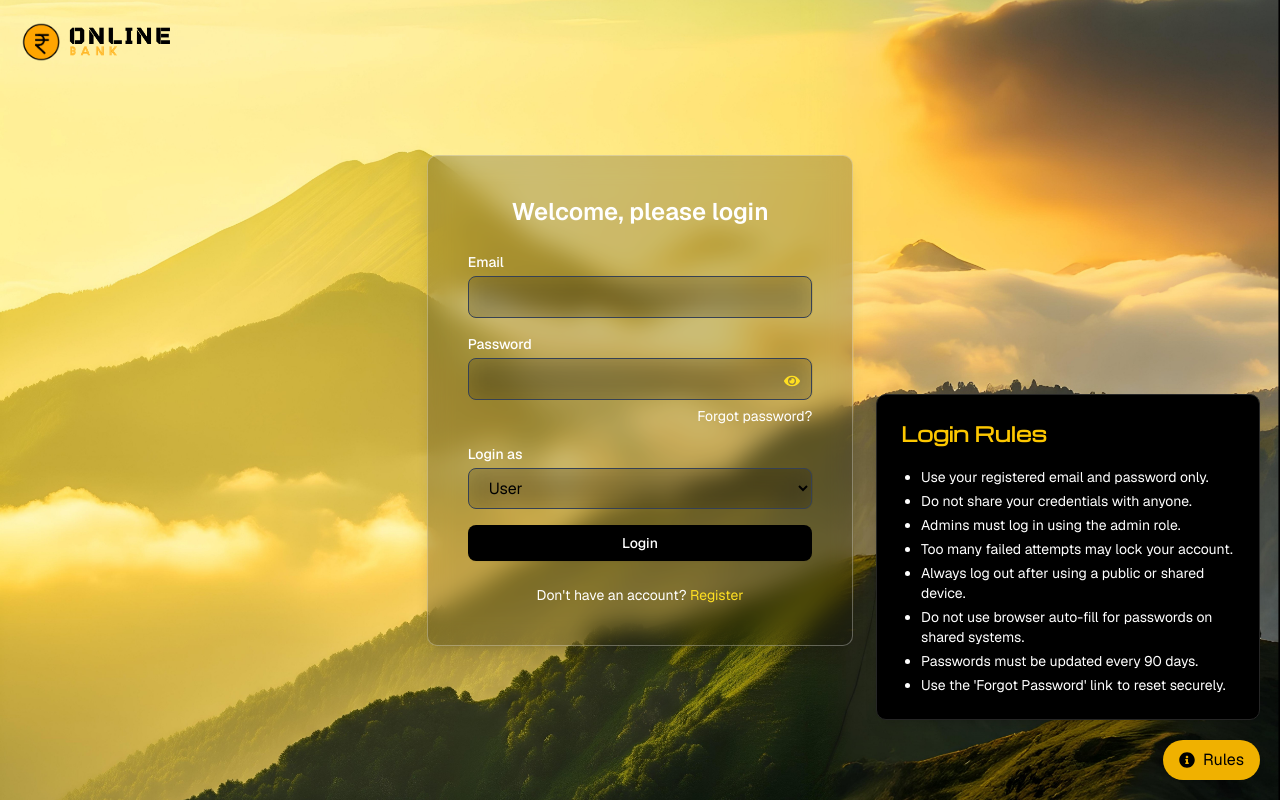
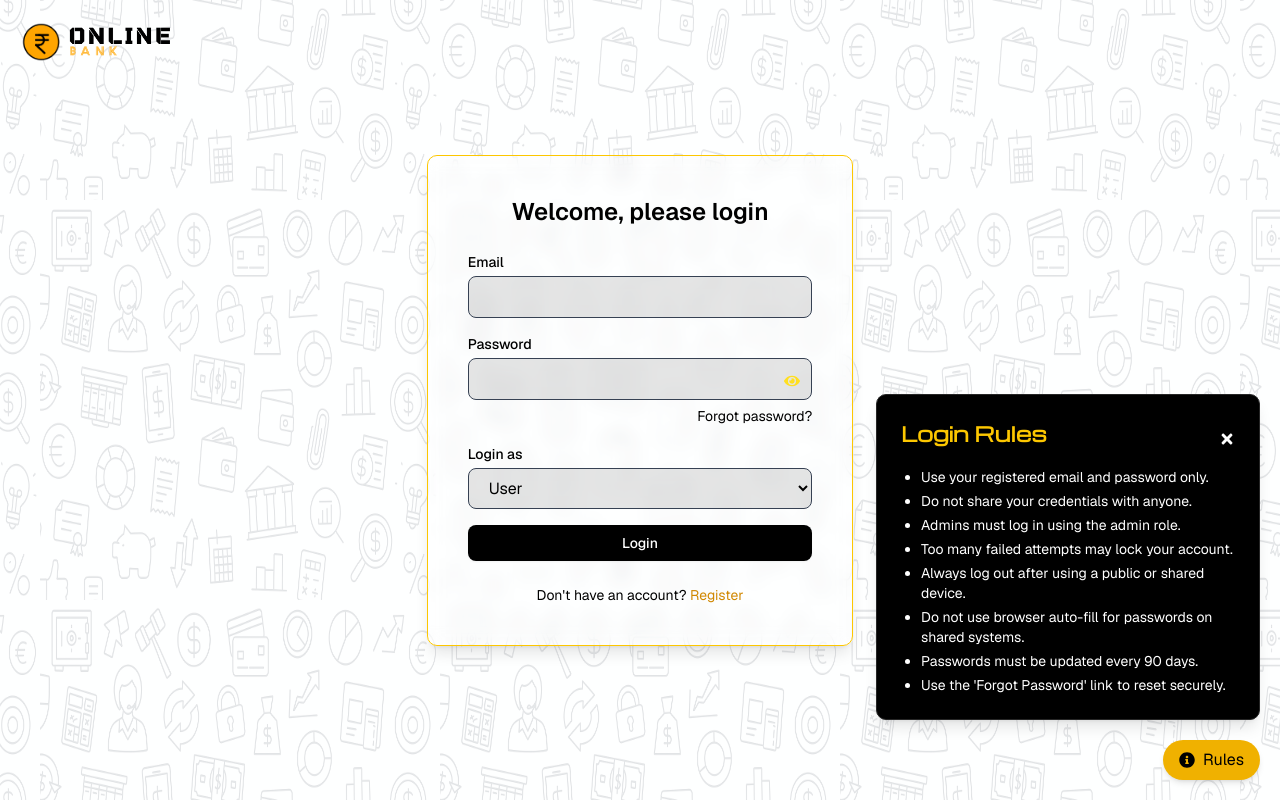
Before and after one commit to GiriBabu-2004/online-bank, a Next.js app: page /login in a window 1280 px wide. Both pictures are taken after a click on the button "Rules". Built offline with nearby package versions, Linux system fonts and the light colour scheme; a web font is replaced by a local one.

Commit message:
Refactor code structure for improved readability and maintainability

```diff
--- a/app/forgot-password/page.jsx
+++ b/app/forgot-password/page.jsx
@@ -19,7 +19,11 @@ export default function ForgotPassword() {
   };
 
   return (
-    <div className="relative flex min-h-screen items-center justify-center bg-[url('/login-back.jpg')] bg-cover bg-center bg-no-repeat text-white px-4">
+    <div className="relative flex min-h-screen items-center justify-center bg-[url('/background.png')] bg-repeat bg-[length:350px_350px] bg-center text-white px-4"
+     style={{
+        backgroundColor: "rgba(255,255,255,0.85)",
+        backgroundBlendMode: "overlay",
+      }}>
       {/* Logo top-left */}
       <Link
         href="/"
@@ -32,14 +36,14 @@ export default function ForgotPassword() {
       {/* Form container */}
       <form
         onSubmit={handleSubmit}
-        className="bg-white/20 backdrop-blur-md text-primary p-8 rounded-xl shadow-lg w-full max-w-md border border-white/30"
+        className="bg-white/20 backdrop-blur-md text-primary p-8 rounded-xl shadow-lg w-full max-w-md border border-yellow-400"
       >
         <h2 className="text-3xl font-semibold mb-6 text-center">Forgot Password</h2>
 
         <label className="block mb-2 text-sm font-medium">Email Address</label>
         <input
           type="email"
-          className="w-full p-3 rounded bg-white/80 text-black placeholder-gray-500 focus:outline-none focus:ring-2 focus:ring-black"
+          className="w-full p-3 rounded bg-white/80 text-black border placeholder-gray-500 focus:outline-none focus:ring-2 focus:ring-black"
           placeholder="Enter your email"
           value={email}
           onChange={(e) => setEmail(e.target.value)}
--- a/app/login/page.jsx
+++ b/app/login/page.jsx
@@ -52,7 +52,11 @@ export default function LoginPage() {
   };
 
   return (
-    <div className="relative flex min-h-screen bg-[url('/login-back.jpg')] bg-cover bg-center bg-no-repeat text-white overflow-hidden">
+    <div className="relative flex min-h-screen bg-[url('/background.png')]  bg-center bg-repeat bg-[length:400px_400px] text-black overflow-hidden"
+    style={{
+        backgroundColor: "rgba(255,255,255,0.85)",
+        backgroundBlendMode: "overlay",
+      }}>
       {/* Logo in top-left */}
       <Link
         href="/"
@@ -69,8 +73,8 @@ export default function LoginPage() {
         transition={{ duration: 0.8, ease: "easeOut" }}
         className="w-1/3 ml-[33.3333%] flex items-center justify-center"
       >
-        <div className="w-full max-w-md bg-black/20 backdrop-blur-md border border-white/30 p-10 rounded-lg shadow-lg">
-          <h2 className="text-2xl font-semibold text-center mb-6 text-white">
+        <div className="w-full max-w-md bg-white/20 backdrop-blur-sm  border border-yellow-400 p-10 rounded-lg shadow-lg ">
+          <h2 className="text-2xl font-semibold text-center mb-6 text-black">
             Welcome, please login
           </h2>
 
@@ -78,7 +82,7 @@ export default function LoginPage() {
             <div>
               <label
                 htmlFor="email"
-                className="block text-sm font-medium text-white"
+                className="block text-sm font-medium text-black"
               >
                 Email
               </label>
@@ -88,14 +92,14 @@ export default function LoginPage() {
                 value={email}
                 onChange={(e) => setEmail(e.target.value)}
                 required
-                className="mt-1 w-full px-4 py-2 border border-gray-700 rounded-md bg-black/10 backdrop-blur-md text-white focus:outline-none focus:ring-2 focus:ring-yellow-400"
+                className="mt-1 w-full px-4 py-2 border border-gray-700 rounded-md bg-black/10 backdrop-blur-md text-black focus:outline-none focus:ring-2 focus:ring-yellow-400"
               />
             </div>
 
             <div className="relative" >
               <label
                 htmlFor="password"
-                className="block text-sm font-medium text-white"
+                className="block text-sm font-medium text-black"
               >
                 Password
               </label>
@@ -106,7 +110,7 @@ export default function LoginPage() {
                   value={password}
                   onChange={(e) => setPassword(e.target.value)}
                   required
-                  className="mt-1 w-full px-4 py-2 border border-gray-700 rounded-md bg-black/10 backdrop-blur-md text-white focus:outline-none focus:ring-2 focus:ring-yellow-400"
+                  className="mt-1 w-full px-4 py-2 border border-gray-700 rounded-md bg-black/10 backdrop-blur-md text-black focus:outline-none focus:ring-2 focus:ring-yellow-400"
                 />
                 <button
                   type="button"
@@ -119,7 +123,7 @@ export default function LoginPage() {
               <div className="text-right mt-1">
                 <Link
                   href="/forgot-password"
-                  className="text-sm text-white hover:underline"
+                  className="text-sm text-black hover:underline"
                 >
                   Forgot password?
                 </Link>
@@ -129,7 +133,7 @@ export default function LoginPage() {
             <div>
               <label
                 htmlFor="role"
-                className="block text-sm font-medium text-white"
+                className="block text-sm font-medium text-black"
               >
                 Login as
               </label>
@@ -153,9 +157,9 @@ export default function LoginPage() {
             </Button>
           </form>
 
-          <p className="mt-6 text-center text-sm text-white">
+          <p className="mt-6 text-center text-sm text-black">
             Don't have an account?{" "}
-            <Link href="/register" className="text-yellow-300 hover:underline">
+            <Link href="/register" className="text-yellow-600 hover:underline">
               Register
             </Link>
           </p>
@@ -187,7 +191,7 @@ export default function LoginPage() {
               </h3>
               <button
                 onClick={() => setShowRules(false)}
-                className="text-black hover:text-red-500"
+                className="text-white hover:text-gray-300"
               >
                 <FaTimes />
               </button>
--- a/app/page.jsx
+++ b/app/page.jsx
@@ -1,13 +1,18 @@
 import HeroSection from "../components/HeroSection";
 import Navbar from "../components/Navbar";
-// adjust the path if needed
 import JourneySection from "../components/JourneySection";
 import Footer from "../components/Footer";
 
 export default function Home() {
   return (
-    < div className ="bg-white">
-      <Navbar className="sticky top-0 z-50 bg-white/50  backdrop-blur-sm" />
+    <div
+      className="w-full min-h-screen bg-[url('/background.png')] bg-repeat bg-[length:350px_350px] bg-center "
+      style={{
+        backgroundColor: "rgba(255,255,255,0.85)",
+        backgroundBlendMode: "overlay",
+      }}
+    >
+      <Navbar className="sticky top-0 z-50 bg-white/50 backdrop-blur-sm" />
       <HeroSection />
       <JourneySection />
       <Footer />
--- a/app/register/page.jsx
+++ b/app/register/page.jsx
@@ -337,10 +337,13 @@ function evaluatePasswordStrength(password) {
 const otpError = otp.length > 0 && otp.length < 6;
 
   return (
-   <div className="min-h-screen bg-animated">
+   <div className="min-h-screen bg-[url('/background.png')]  bg-center bg-repeat bg-[length:400px_400px]" style={{
+        backgroundColor: "rgba(255,255,255,0.85)",
+        backgroundBlendMode: "overlay",
+      }}>
 
   {/* Header */}
-  <header className="flex items-center justify-between px-8 py-4 bg-white/90 backdrop-blur-md shadow-md sticky top-0 z-20 border-b border-yellow-300">
+  <header className="flex items-center justify-between px-8 py-4  backdrop-blur-md shadow-md sticky top-0 z-20 border-b border-yellow-300">
     <Link href="/" className="flex items-center gap-2">
       <img src="/tablogo.png" alt="Tab Logo" className="h-10 w-auto -mt-2" />
       <img src="/logo2nd1.png" alt="Main Logo" className="h-10 w-auto" />
@@ -372,14 +375,14 @@ const otpError = otp.length > 0 && otp.length < 6;
 
   {/* Main Form Area */}
   <main className="flex justify-center items-start mt-10 px-4">
-    <div className="w-full max-w-4xl bg-white p-10 rounded-xl shadow-lg border border-yellow-300 relative overflow-hidden">
+    <div className="w-full max-w-4xl p-10  relative overflow-hidden">
       <h1 className="kanit text-4xl font-bold text-center mb-8 text-black">
         Register Your Account
       </h1>
 
       {/* Step 1 */}
    {step === 1 && (
-  <div className="bg-white shadow-md rounded-xl p-6 space-y-6 max-w-md mx-auto transition-all duration-300">
+  <div className="bg-white border border-yellow-400 shadow-xl rounded-xl p-6 space-y-6 max-w-md mx-auto transition-all duration-300">
 
     {/* Email Input */}
     <label className="block">
--- a/components/HeroSection.jsx
+++ b/components/HeroSection.jsx
@@ -16,8 +16,8 @@ const FixedDepositCard = dynamic(() => import('@/components/FixedDepositCard'),
 
 export default function HeroSection() {
   return (
-    <div className="bg-white">
-      <section className="w-full bg-white py-20 mt-5 px-4 md:px-12 lg:px-24 flex flex-col items-center justify-center text-center">
+    <div >
+      <section className="w-full py-20 mt-5 px-4 md:px-12 lg:px-24 flex flex-col items-center justify-center text-center">
         {/* Headline */}
         <div className=" -mt-18 ">
           <Link
--- a/components/JourneySection.jsx
+++ b/components/JourneySection.jsx
@@ -109,9 +109,9 @@ export default function JourneySection() {
   }, []);
   if (!hasMounted) return null;
   return (
-    <div className="bg-white">
+    <div >
       {/* Wavy SVG Top */}
-      <div className="-mt-60 relative z-50">
+      <div className="-mt-64 relative z-50">
         <svg
           className="w-full "
           viewBox="0 0 1440 320"
--- a/components/Navbar.jsx
+++ b/components/Navbar.jsx
@@ -19,7 +19,7 @@ export default function Navbar({ className = "" }) {
 
   return (
     <nav
-      className={`bg-white text-black transition-all ${borderClass} ${className}`}
+      className={`bg-white  text-black transition-all ${borderClass} ${className}`}
     >
       <div className="max-w-screen-xl h-14 mx-auto flex items-center justify-between font-[Caveat] px-4">
         {/* Logo: light and dark variants */}
```
Also changed, not shown: app/customer-care/page.jsx (+13 -15 lines), app/reset-password/[token]/page.jsx (+8 -4 lines), components/Footer.jsx (+8 -4 lines), app/globals.css (line endings or trailing spaces), public/background.png (added).
